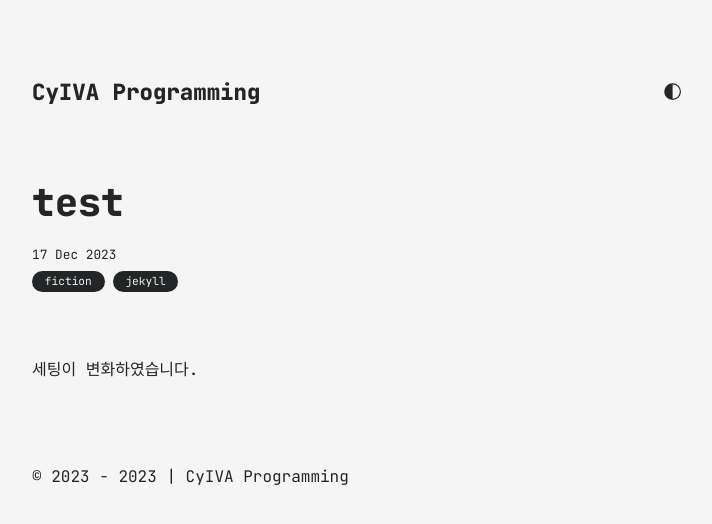
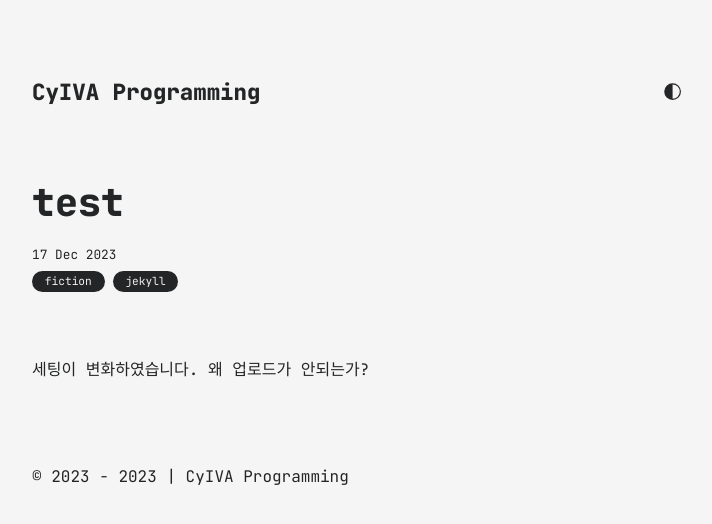
Before and after one commit to CyIVA/CyIVA.github.io, a Jekyll site: the page built from all_collections/_posts/2023-12-17-test.md, in a window 1280 px wide. Shown: the top 524 px of the page, without its empty margins (283-995 px from the left). Built offline with Jekyll 4.4.1, drawn with Linux system fonts in a browser that asks for light colours.

Commit message:
Update 2023-12-17-test.md

```diff
--- a/all_collections/_posts/2023-12-17-test.md
+++ b/all_collections/_posts/2023-12-17-test.md
@@ -6,3 +6,4 @@ categories: [fiction, jekyll]
 ---
 
 세팅이 변화하였습니다.
+왜 업로드가 안되는가?
```
